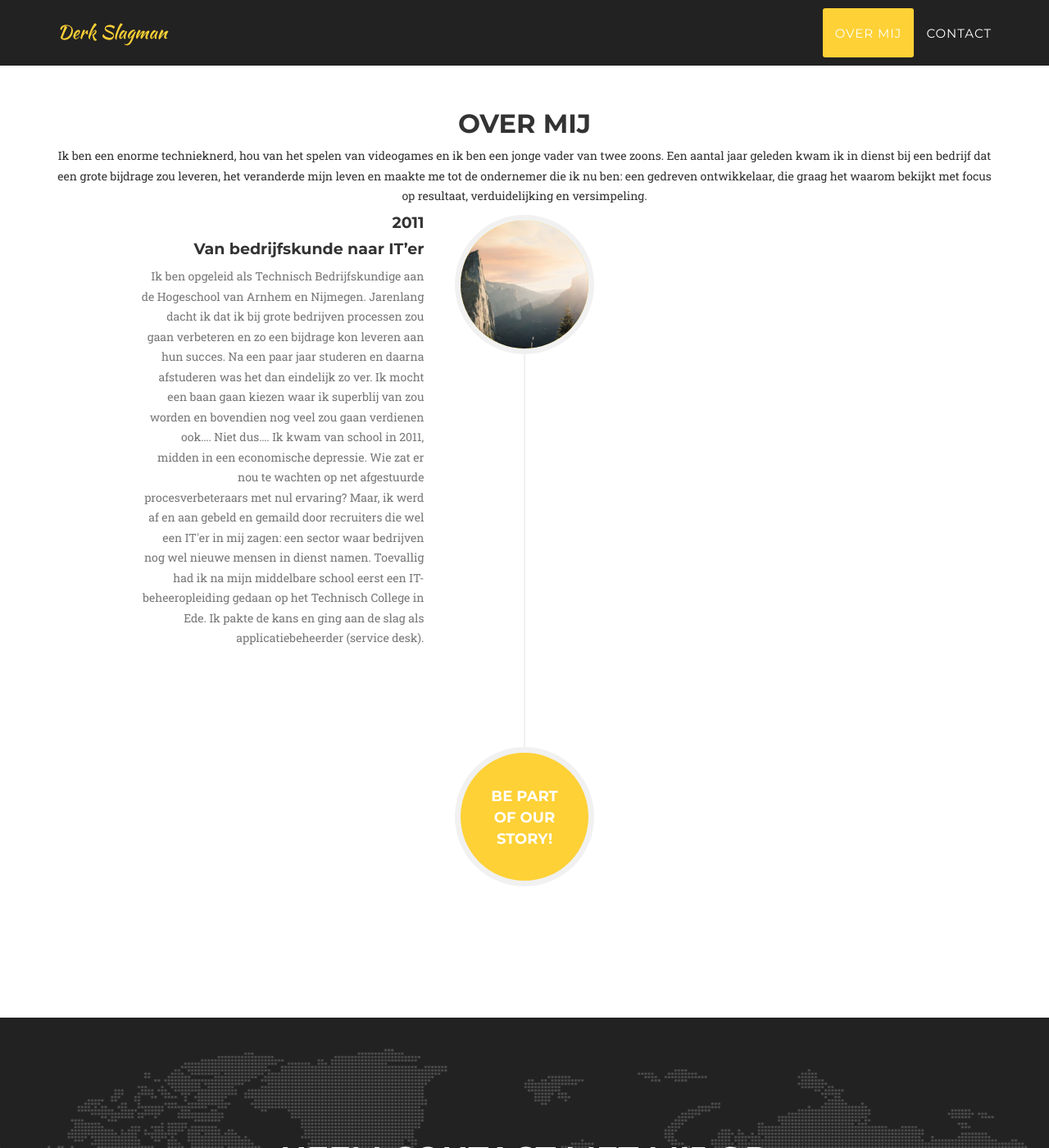
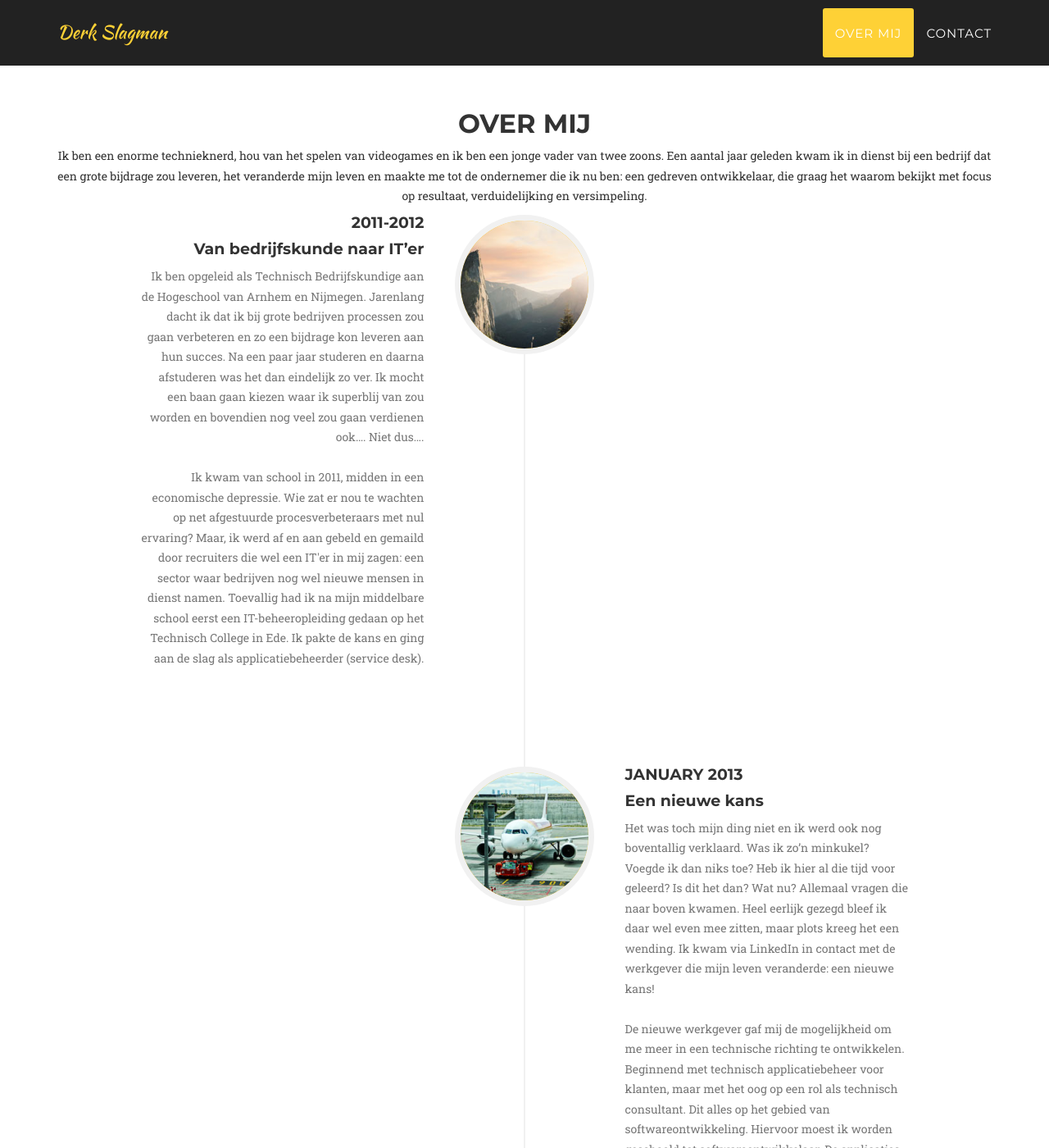
Before and after one commit to dslagman/dslagman.github.io, a Jekyll site: the page built from index.html, in a window 1280 px wide and 1400 px high, scrolled down 796 px. Shown: the whole window at 82% size. Built offline with Jekyll 4.4.1, drawn with Linux system fonts in a browser that asks for light colours; some web fonts are replaced; some of the changed text lies outside the part shown.

Commit message:
added january 2013 in timeline

```diff
--- a/_includes/about.html
+++ b/_includes/about.html
@@ -16,32 +16,49 @@
                             </div>
                             <div class="timeline-panel">
                                 <div class="timeline-heading">
-                                    <h4>2011</h4>
+                                    <h4>2011-2012</h4>
                                     <h4 class="subheading">Van bedrijfskunde naar IT’er</h4>
                                 </div>
                                 <div class="timeline-body">
-                                    <p class="text-muted">Ik ben opgeleid als Technisch Bedrijfskundige aan de Hogeschool van Arnhem en Nijmegen. Jarenlang dacht ik dat ik bij grote bedrijven processen zou gaan verbeteren en zo een bijdrage kon leveren aan hun succes. Na een paar jaar studeren en daarna afstuderen was het dan eindelijk zo ver. Ik mocht een baan gaan kiezen waar ik superblij van zou worden en bovendien nog veel zou gaan verdienen ook…. Niet dus….
-
+                                    <p class="text-muted">
+                                        Ik ben opgeleid als Technisch Bedrijfskundige aan de Hogeschool van Arnhem en Nijmegen. Jarenlang dacht ik dat ik bij grote bedrijven processen
+                                         zou gaan verbeteren en zo een bijdrage kon leveren aan hun succes. Na een paar jaar studeren en daarna afstuderen was het dan eindelijk zo ver.
+                                         Ik mocht een baan gaan kiezen waar ik superblij van zou worden en bovendien nog veel zou gaan verdienen ook…. Niet dus….
+                                        </br></br>
                                         Ik kwam van school in 2011, midden in een economische depressie. Wie zat er nou te wachten op net afgestuurde procesverbeteraars met nul ervaring? Maar, ik werd af en aan gebeld en gemaild door recruiters die wel een IT'er in mij zagen: een sector waar bedrijven nog wel nieuwe mensen in dienst namen. Toevallig had ik na mijn middelbare school eerst een IT-beheeropleiding gedaan op het Technisch College in Ede. Ik pakte de kans en ging aan de slag als applicatiebeheerder (service desk).
-                                        </p>
+                                    </p>
                                 </div>
                             </div>
                         </li>
-                        <!-- <li class="timeline-inverted">
+                        <li class="timeline-inverted">
                             <div class="timeline-image">
                                 <img class="img-circle img-responsive" src="img/about/2.jpg" alt="">
                             </div>
                             <div class="timeline-panel">
                                 <div class="timeline-heading">
-                                    <h4>March 2011</h4>
-                                    <h4 class="subheading">An Agency is Born</h4>
+                                    <h4>January 2013</h4>
+                                    <h4 class="subheading">Een nieuwe kans</h4>
                                 </div>
                                 <div class="timeline-body">
-                                    <p class="text-muted">Lorem ipsum dolor sit amet, consectetur adipisicing elit. Sunt ut voluptatum eius sapiente, totam reiciendis temporibus qui quibusdam, recusandae sit vero unde, sed, incidunt et ea quo dolore laudantium consectetur!</p>
+                                    <p class="text-muted">
+                                        Het was toch mijn ding niet en ik werd ook nog boventallig verklaard. Was ik zo’n minkukel? Voegde ik dan niks toe?
+                                        Heb ik hier al die tijd voor geleerd? Is dit het dan? Wat nu? Allemaal vragen die naar boven kwamen.
+                                        Heel eerlijk gezegd bleef ik daar wel even mee zitten, maar plots kreeg het een wending. Ik kwam via LinkedIn in contact met de
+                                        werkgever die mijn leven veranderde: een nieuwe kans!
+                                        </br></br>
+                                        De nieuwe werkgever gaf mij de mogelijkheid om me meer in een technische richting te ontwikkelen.
+                                        Beginnend met technisch applicatiebeheer voor klanten, maar met het oog op een rol als technisch consultant.
+                                        Dit alles op het gebied van softwareontwikkeling. Hiervoor moest ik worden geschoold tot softwareontwikkelaar.
+                                        De applicaties waren vooral in .NET waardoor dit een logische start was. Op dag één was ik verkocht.
+                                        Ik vond het zo cool om met een aantal regels code en wat gepuzzel een applicatie neer te zetten ,
+                                        dat ik zo ongeveer elke avond druk bezig was met het verdiepen in hoe dit dan werkte en wat ik er allemaal
+                                        precies mee kon doen. Vooral de verschillende manieren en het uitzoeken wat het meeste efficiënt was met zo min mogelijk
+                                        code om te onderhouden was superboeiend.
+                                        </p>
                                 </div>
                             </div>
                         </li>
-                        <li>
+                        <!-- <li>
                             <div class="timeline-image">
                                 <img class="img-circle img-responsive" src="img/about/3.jpg" alt="">
                             </div>
@@ -75,7 +92,7 @@
                                     <br>Of Our
                                     <br>Story!</h4>
                             </div>
-                        </li>
+                        </li> -->
                     </ul>
                 </div>
             </div>
```
